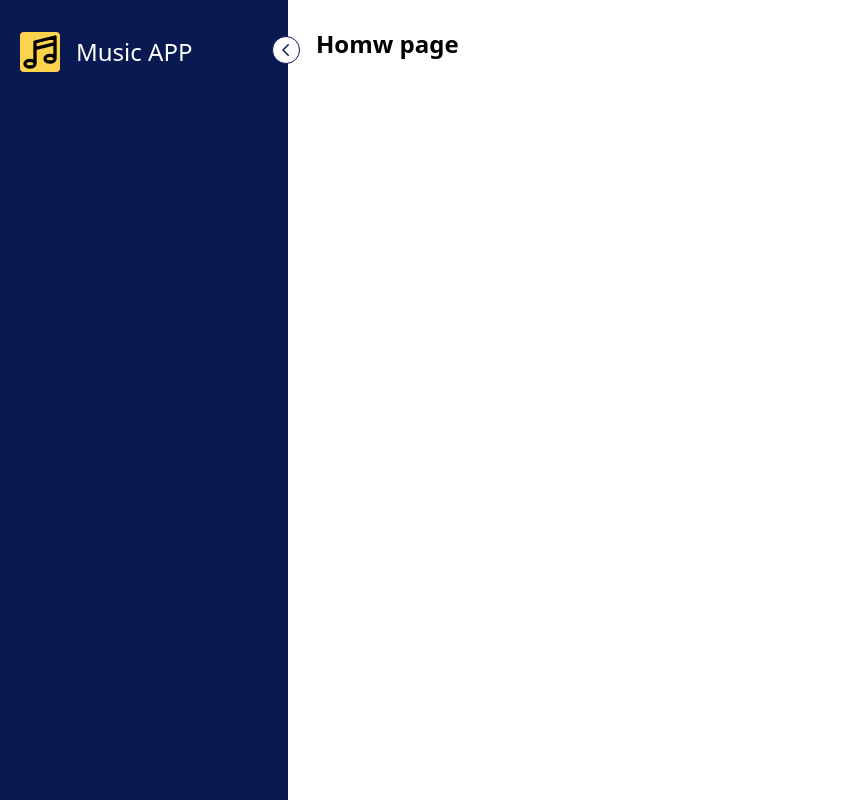
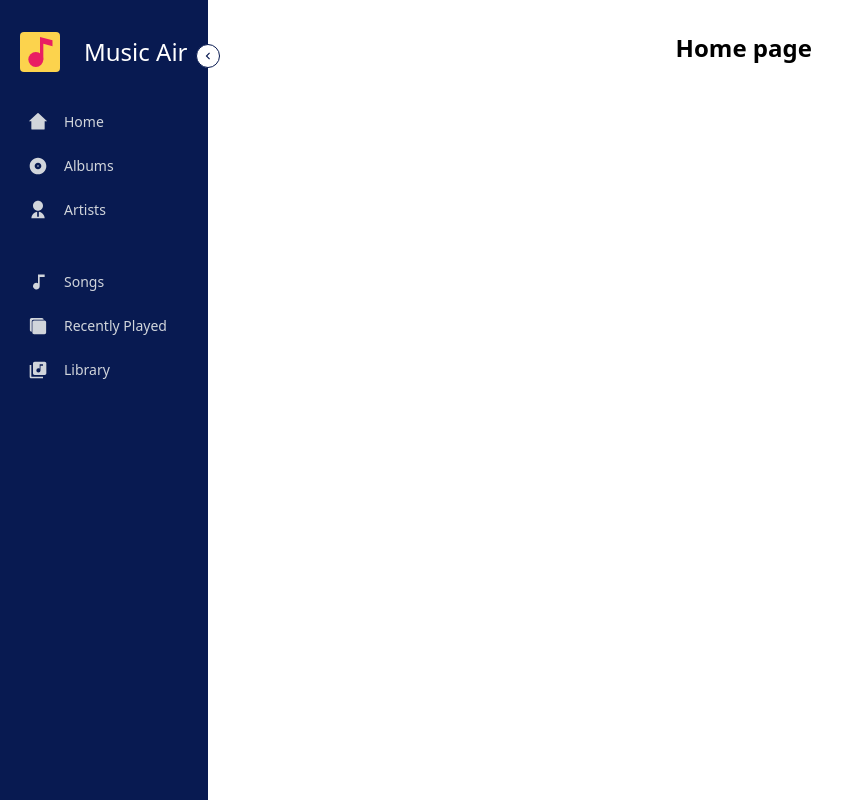
Before and after one commit to thiyagarajanp98/client, a React (Create React App) app in the folder my-project/: page / in a window 1280 px wide. Shown: the whole page, without its empty margins (0-854 px from the left). Built offline with nearby package versions, Linux system fonts and the light colour scheme; the HTML template or start-up script is replaced by a standard one.

Commit message:
4 files modified, 1 added

```diff
--- a/my-project/src/App.js
+++ b/my-project/src/App.js
@@ -1,61 +1,7 @@
-import { useState } from 'react';
+import Sidebar from './components/Sidebar';
 
 const App = () => {
-  const [open, setOpen] = useState(true);
-  return (
-    <div className="flex">
-      <div
-        className={`bg-dark-purple h-screen
-      p-5 pt-8 ${open ? 'w-72' : 'w-20'} duration-300 relative`}
-      >
-        <svg
-          xmlns="http://www.w3.org/2000/svg"
-          className={`bg-white text-dark-purple p-1 h-7 w-7
-       rounded-full absolute -right-3 top-9 border
-       border-dark-purple cursor-pointer ${!open && 'rotate-180'}`}
-          onClick={() => {
-            setOpen(!open);
-          }}
-          fill="none"
-          viewBox="0 0 24 24"
-          stroke="currentColor"
-          strokeWidth="2"
-        >
-          <path
-            strokeLinecap="round"
-            strokeLinejoin="round"
-            d="M15 19l-7-7 7-7"
-          />
-        </svg>
-        <div className="flex gap-x-4 items-center">
-          <svg
-            xmlns="http://www.w3.org/2000/svg"
-            className={`bg-amber-300 rounded cursor-pointer block h-10 w-10`}
-            fill="none"
-            viewBox="0 0 24 24"
-            stroke="currentColor"
-            strokeWidth="2"
-          >
-            <path
-              strokeLinecap="round"
-              strokeLinejoin="round"
-              d="M9 19V6l12-3v13M9 19c0 1.105-1.343 2-3 2s-3-.895-3-2 1.343-2 3-2 3 .895 3 2zm12-3c0 1.105-1.343 2-3 2s-3-.895-3-2 1.343-2 3-2 3 .895 3 2zM9 10l12-3"
-            />
-          </svg>
-          <h1
-            className={`text-white font-medium text-2xl duration-300 ${
-              !open && 'scale-0'
-            }`}
-          >
-            Music APP
-          </h1>
-        </div>
-      </div>
-      <div className="p-7">
-        <h1 className="text-2xl font-semibold">Homw page</h1>
-      </div>
-    </div>
-  );
+  return <Sidebar />;
 };
 
 export default App;
--- /dev/null
+++ b/my-project/src/components/Sidebar.js
@@ -0,0 +1,77 @@
+import { useState } from 'react';
+import { FcMusic } from 'react-icons/fc';
+import { MdOutlineKeyboardArrowLeft, MdLibraryMusic } from 'react-icons/md';
+import { IoMdAlbums } from 'react-icons/io';
+import {
+  RiHome2Fill,
+  RiAlbumFill,
+  RiUser2Fill,
+  RiMusicFill,
+} from 'react-icons/ri';
+
+const Sidebar = () => {
+  const [open, setOpen] = useState(true);
+  const Menus = [
+    { title: 'Home', Icon: <RiHome2Fill className="h-5 w-5 " /> },
+    { title: 'Albums', Icon: <RiAlbumFill className="h-5 w-5" /> },
+    { title: 'Artists', Icon: <RiUser2Fill className="h-5 w-5" /> },
+    { title: 'Songs', Icon: <RiMusicFill className="h-5 w-5" />, gap: true },
+    { title: 'Recently Played', Icon: <IoMdAlbums className="h-5 w-5" /> },
+    { title: 'Library', Icon: <MdLibraryMusic className="h-5 w-5" /> },
+  ];
+  return (
+    <div className="flex">
+      <div
+        className={`bg-dark-purple h-screen
+      p-5 pt-8 desktop:${open ? 'w-72' : 'w-20'} duration-300 relative`}
+      >
+        <MdOutlineKeyboardArrowLeft
+          className={`bg-white text-dark-purple p-1 h-6 w-6
+             rounded-full absolute -right-3 top-11 border
+             border-dark-purple cursor-pointer ${!open && 'rotate-180'}`}
+          onClick={() => {
+            setOpen(!open);
+          }}
+        />
+        <div className={` flex item-center gap-x-6 cursor-pointer rounded-md}`}>
+          <span>
+            <FcMusic
+              className={`bg-amber-300 rounded cursor-pointer h-10 w-10`}
+            />
+          </span>
+          <h1
+            className={`text-white font-medium text-2xl pt-1 ${
+              !open && 'hidden'
+            } origin-left duration-200 whitespace-nowrap`}
+          >
+            Music Air
+          </h1>
+        </div>
+        <ul className="pt-6">
+          {Menus.map((Menu, index) => (
+            <li
+              key={index}
+              className={`text-gray-300 text-sm flex item-center gap-x-4 cursor-pointer p-2 hover:bg-light-white rounded-md ${
+                Menu.gap ? 'mt-9' : 'mt-2'
+              }`}
+            >
+              <span>{Menu.Icon}</span>
+              <span
+                className={`${
+                  !open && 'hidden'
+                } origin-left duration-200 whitespace-nowrap`}
+              >
+                {Menu.title}
+              </span>
+            </li>
+          ))}
+        </ul>
+      </div>
+      <div className="p-8 w-screen">
+        <h1 className="text-2xl text-center font-semibold">Home page</h1>
+      </div>
+    </div>
+  );
+};
+
+export default Sidebar;
--- a/my-project/tailwind.config.js
+++ b/my-project/tailwind.config.js
@@ -9,6 +9,16 @@ module.exports = {
         'dark-purple': '#081A51',
         'light-white': 'rgba(255,255,255,0.18)',
       },
+      screens: {
+        mobile: { min: '640px', max: '767px' },
+        // => @media (min-width: 640px and max-width: 767px) { ... }
+
+        tablet: { min: '768px', max: '1023px' },
+        // => @media (min-width: 768px and max-width: 1023px) { ... }
+
+        desktop: { min: '1024px', max: '1535px' },
+        // => @media (min-width: 1024px and max-width: 1279px) { ... }
+      },
     },
   },
   variants: {},
```
Also changed, not shown: my-project/package.json (+10 -2 lines), 1 other file (tests, documents, lock files or other folders).
